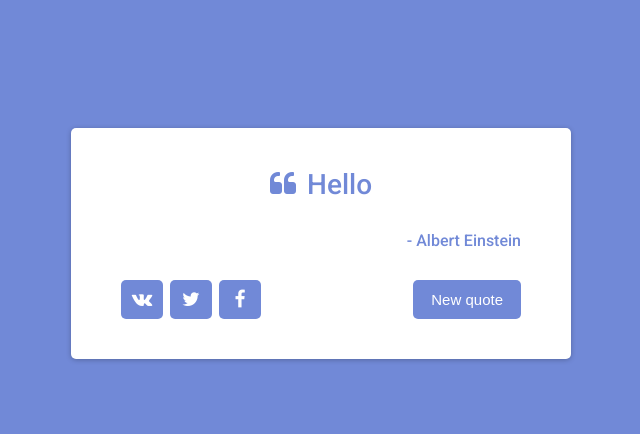
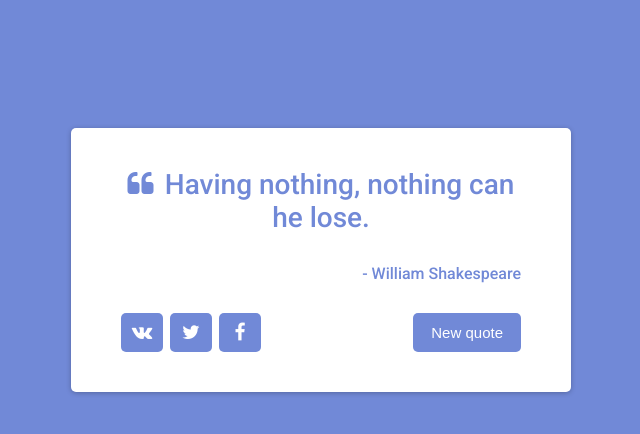
Before and after one commit to Elshad98/random-quotes, a React (Create React App) app: page / in a window 1280 px wide. Shown: the top 434 px of the page, without its empty margins (319-959 px from the left). Built offline with nearby package versions, Linux system fonts and the light colour scheme; no server answers.

Commit message:
Added defaultProps in App class

```diff
--- a/src/App.js
+++ b/src/App.js
@@ -10,8 +10,8 @@ class App extends React.Component {
         this.state = {
             icons: this.props.icons,
             quotes: [],
-            quoteText: '',
-            quoteAuthor: '',
+            quoteText: this.props.text,
+            quoteAuthor: this.props.author,
             error: false
         };
     }
@@ -65,9 +65,9 @@ class App extends React.Component {
             <main className="quote-box">
                 <div className="quote-text">
                     <i className="fa fa-quote-left" aria-hidden="true"></i>
-                    <span>Hello</span>
+                    <span>{this.state.quoteText}</span>
                 </div>
-                <div className="quote-author">- Albert Einstein</div>
+                <div className="quote-author">- {this.state.quoteAuthor}</div>
                 <div className="buttons">
                     {this.props.icons.map((icon) => {
                         return <Link
@@ -85,10 +85,17 @@ class App extends React.Component {
 }
 
 App.propTypes = {
+    text: PropTypes.string,
+    author: PropTypes.string,
     icons: PropTypes.arrayOf(PropTypes.shape({
         id: PropTypes.number.isRequired,
         iconName: PropTypes.string.isRequired
     }))
 };
 
+App.defaultProps = {
+    text: 'Having nothing, nothing can he lose.',
+    author: 'William Shakespeare'
+};
+
 export default App;
```
